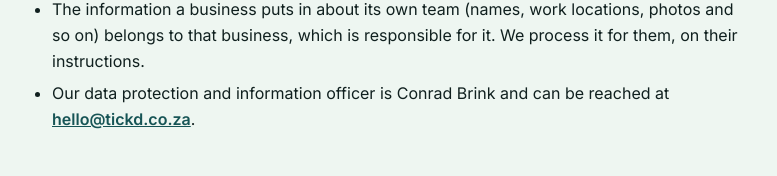
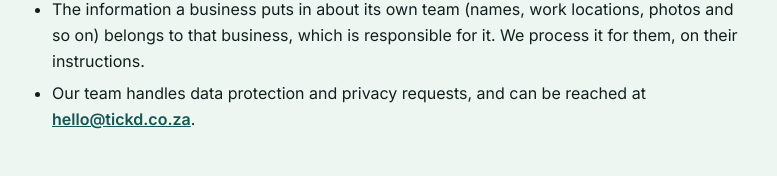
Before and after one commit to conradbrink/Gold-Fortune-Merch-App, a Next.js app in the folder site/: page /privacy in a window 1280 px wide. Shown: the part 471-647 px from the top of the page, without its empty margins (248-1025 px from the left). Built offline with nearby package versions, Linux system fonts and the light colour scheme; no server answers.

Commit message:
Privacy page: "our team" handles privacy requests, no person named
Owner, 19 Oct 2026: the site names no person. legal.informationOfficer is
empty; putting a name back shows the old sentence.

Co-Authored-By: Claude Opus 5.5 <noreply@anthropic.com>

```diff
--- a/site/app/privacy/page.tsx
+++ b/site/app/privacy/page.tsx
@@ -34,8 +34,9 @@ export default function PrivacyPage() {
           that business, which is responsible for it. We process it for them, on their instructions.
         </li>
         <li>
-          Our data protection and information officer
-          {legal.informationOfficer ? ` is ${legal.informationOfficer} and` : ""} can be reached at{" "}
+          {legal.informationOfficer
+            ? `Our data protection and information officer is ${legal.informationOfficer} and can be reached at `
+            : "Our team handles data protection and privacy requests, and can be reached at "}
           <a href={`mailto:${site.email}`}>{site.email}</a>.
         </li>
       </ul>
--- a/site/lib/site.ts
+++ b/site/lib/site.ts
@@ -193,8 +193,9 @@ export const legal = {
   // A telephone number for the business (ECTA s43).
   phone: "",
   // Who answers privacy requests (Botswana: data protection officer; POPIA:
-  // information officer). The sole director, unless someone else is named.
-  informationOfficer: "Conrad Brink",
+  // information officer). Empty since 19 Oct 2026 (owner: the site says "our
+  // team", never a person's name); put a name back here to show it.
+  informationOfficer: "",
   // Where the app's data is hosted (Supabase, AWS eu-west-3).
   dataLocation: "Paris, France",
   lastUpdated: "19 October 2026",
```
